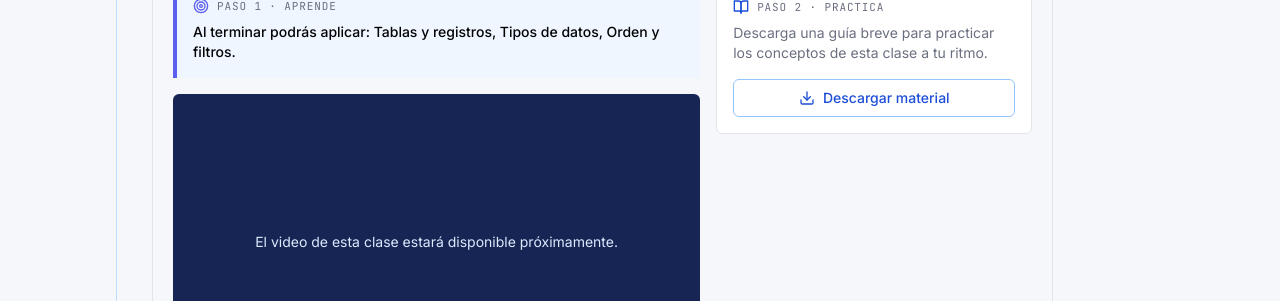
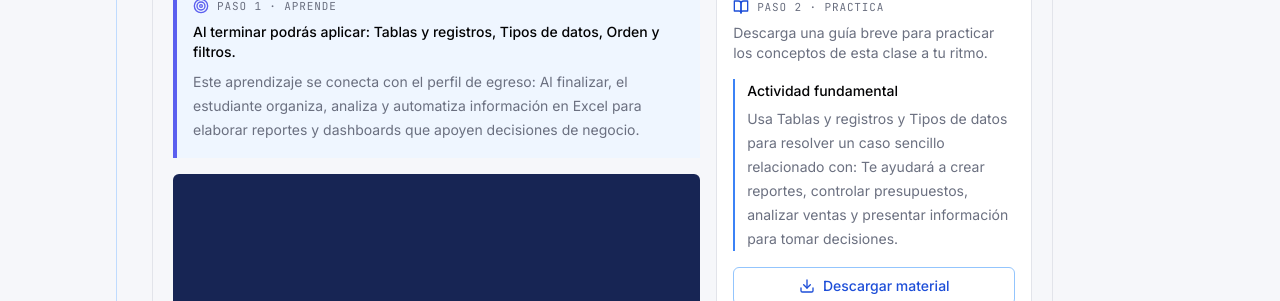
Before and after one commit to Kenner242/datam, a Next.js app: page /cursos/excel-avanzado in a window 1280 px wide. Both pictures are taken after a click on the button 602 px from the left and 1131 px from the top of the page. Shown: the part 1209-1510 px from the top of the page. Built offline with nearby package versions, Linux system fonts and the light colour scheme; no server answers.

Commit message:
Agrega contenido fundamental a las clases

```diff
--- a/components/CourseLessons.tsx
+++ b/components/CourseLessons.tsx
@@ -217,17 +217,26 @@ export default function CourseLessons({ course }: { course: Course }) {
                                 <div className="border-l-4 border-accent bg-blue-50 p-4">
                                   <div className="flex items-center gap-2"><Target className="h-4 w-4 text-accent" /><p className="data-cell-header">Paso 1 · Aprende</p></div>
                                   <p className="mt-2 text-sm font-medium text-ink">Al terminar podrás aplicar: {lesson.topics.join(", ")}.</p>
+                                  <p className="mt-2 text-sm leading-6 text-muted">Este aprendizaje se conecta con el perfil de egreso: {course.graduateProfile ?? "resolver situaciones reales con la herramienta del curso"}</p>
                                 </div>
                                 {lesson.videoUrl ? (
                                   <video controls preload="metadata" src={lesson.videoUrl} onEnded={() => markCompleted(lessonId)} aria-label={`Video de la clase ${lesson.title}`} className="mt-4 aspect-video w-full rounded-cell bg-ink" />
                                 ) : (
                                   <div role="status" className="mt-4 flex aspect-video items-center justify-center rounded-cell bg-blue-950 px-4 text-center text-sm text-blue-100">El video de esta clase estará disponible próximamente.</div>
                                 )}
+                                <section className="data-cell mt-4 p-4" aria-label={`Contenido fundamental de ${lesson.title}`}>
+                                  <p className="data-cell-header">Contenido fundamental</p>
+                                  <ul className="mt-3 space-y-3 text-sm leading-6 text-muted">
+                                    {lesson.topics.map((topic) => <li key={topic}><strong className="text-ink">{topic}:</strong> {getTopicConcept(topic)}</li>)}
+                                  </ul>
+                                </section>
                               </div>
                               <aside className="data-cell h-fit p-4 lg:sticky lg:top-24">
                                 <div className="flex items-center gap-2"><BookOpen className="h-4 w-4 text-blue-700" /><p className="data-cell-header">Paso 2 · Practica</p></div>
                                 <p className="mt-2 text-sm text-muted">Descarga una guía breve para practicar los conceptos de esta clase a tu ritmo.</p>
+                                <div className="mt-4 border-l-2 border-blue-500 pl-3 text-sm leading-6 text-muted"><p className="font-medium text-ink">Actividad fundamental</p><p className="mt-1">Usa {lesson.topics.slice(0, 2).join(" y ")} para resolver un caso sencillo relacionado con: {course.professionalUse}</p></div>
                                 <button onClick={() => downloadMaterial(lesson.title, lesson.topics)} aria-label={`Descargar material de práctica de ${lesson.title}`} className="mt-4 flex w-full items-center justify-center gap-2 rounded-cell border border-blue-300 px-3 py-2 text-sm font-medium text-blue-700 transition-colors hover:bg-blue-50"><Download className="h-4 w-4" /> Descargar material</button>
+                                {module.learningOutcome && <details className="mt-4 border-t border-line pt-3 text-sm text-muted"><summary className="cursor-pointer font-medium text-blue-700">Resultado de aprendizaje del módulo</summary><p className="mt-2 leading-6">{module.learningOutcome}</p></details>}
                               </aside>
                             </div>
                             <div className="mt-5 flex flex-col gap-3 border-l-4 border-blue-500 bg-blue-50 p-4 sm:flex-row sm:items-center sm:justify-between">
```
